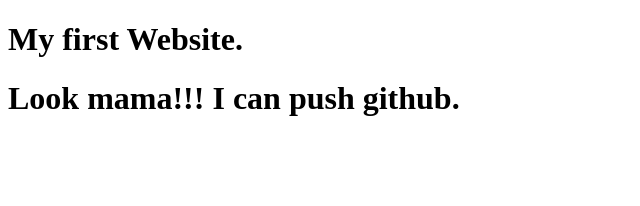
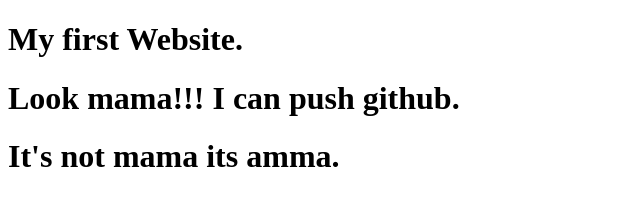
Before and after one commit to usratritu/my-first-website, a plain HTML site: page index.html in a window 1280 px wide. Shown: the whole page, without its empty margins (0-640 px from the left). Drawn offline with Linux system fonts and the light colour scheme.

Commit message:
learned github

```diff
--- a/index.html
+++ b/index.html
@@ -9,5 +9,6 @@
 <body>
   <h1>My first Website.</h1>
   <h1>Look mama!!! I can push github.</h1>
+  <h1>It's not mama its amma.</h1>
 </body>
 </html>
```
